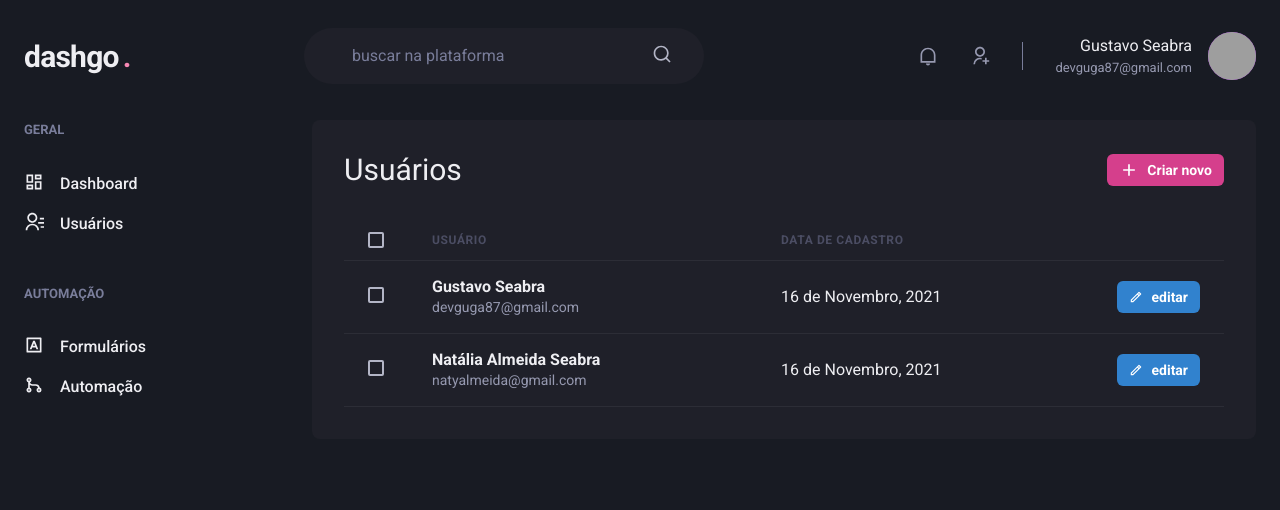
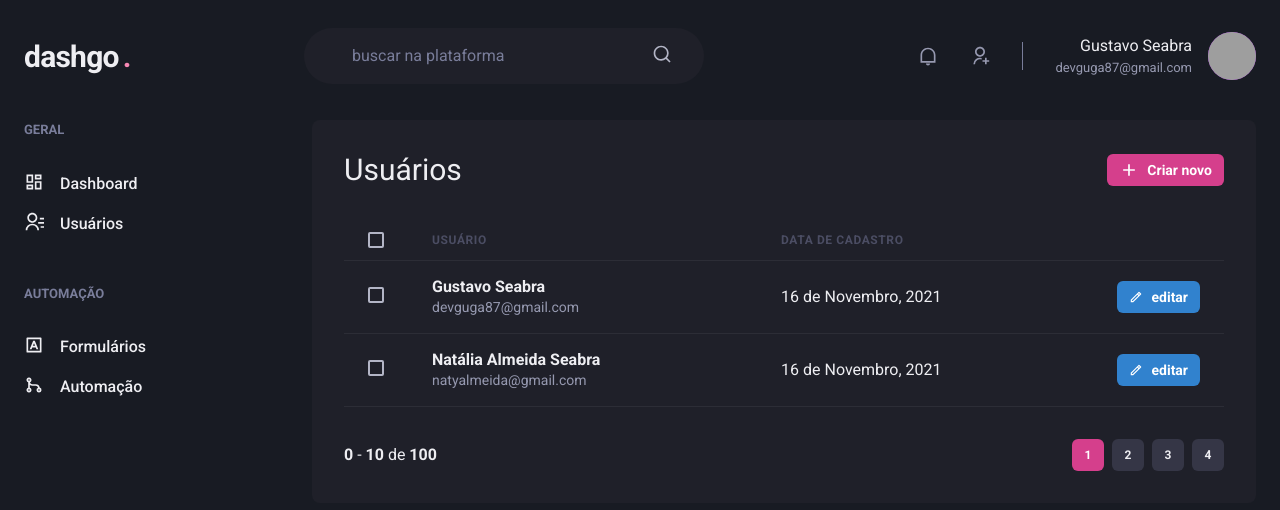
Before and after one commit to devguga87/dashgo, a Next.js app: page /users in a window 1280 px wide. Shown: the top 510 px of the page. Built offline with nearby package versions, Linux system fonts and the light colour scheme; grey boxes are pictures that could not be loaded.

Commit message:
feature: users pages

```diff
--- /dev/null
+++ b/src/components/Pagination.tsx
@@ -0,0 +1,70 @@
+import { Stack, Button, Box } from "@chakra-ui/react";
+
+export function Pagination(){
+  return(
+    <Stack
+      direction='row'
+      mt='8'
+      justify='space-between'
+      align='center'
+    >
+    <Box>
+      <strong>0</strong> - <strong>10</strong> de <strong>100</strong>
+    </Box>
+    <Stack
+      direction='row'
+      spacing='2'
+    >
+     <Button
+        size='sm'
+        fontSize='xs'
+        width='4'
+        colorScheme='pink'
+        disabled
+        _disabled={{
+          bg:'pink.500',
+          cursor:'default'
+        }}
+      >
+        1
+      </Button>
+
+      <Button
+        size='sm'
+        fontSize='xs'
+        width='4'
+        bg='gray.700'
+        _hover={{
+          bg:'gray.500'
+        }}
+      >
+        2
+      </Button>
+
+      <Button
+        size='sm'
+        fontSize='xs'
+        width='4'
+        bg='gray.700'
+        _hover={{
+          bg:'gray.500'
+        }}
+      >
+        3
+      </Button>
+
+      <Button
+        size='sm'
+        fontSize='xs'
+        width='4'
+        bg='gray.700'
+        _hover={{
+          bg:'gray.500'
+        }}
+      >
+        4
+      </Button>
+     </Stack>
+    </Stack>
+  )
+}
--- a/src/pages/users/index.tsx
+++ b/src/pages/users/index.tsx
@@ -1,6 +1,7 @@
 import { Box, Text ,Flex, Heading, Button, Icon, Table, Thead, Tbody, Tr, Td, Th , Checkbox} from "@chakra-ui/react";
 import { RiAddLine, RiPencilLine } from "react-icons/ri";
 import { Header } from "../../components/Header";
+import { Pagination } from "../../components/Pagination";
 import { Sidebar } from "../../components/SideBar";
 
 export default function UserList(){
@@ -89,6 +90,7 @@
               </Tr>
             </Tbody>
           </Table>
+          <Pagination />
         </Box>
       </Flex>
     </Box>
```
Also changed, not shown: src/pages/users/create.tsx (added, +49 -0 lines).
